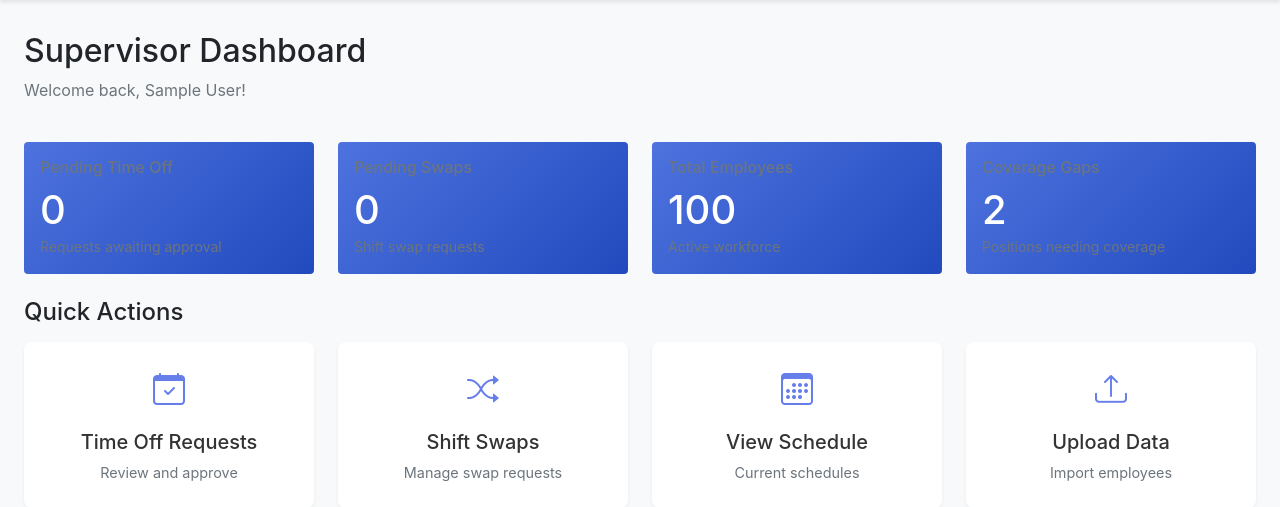
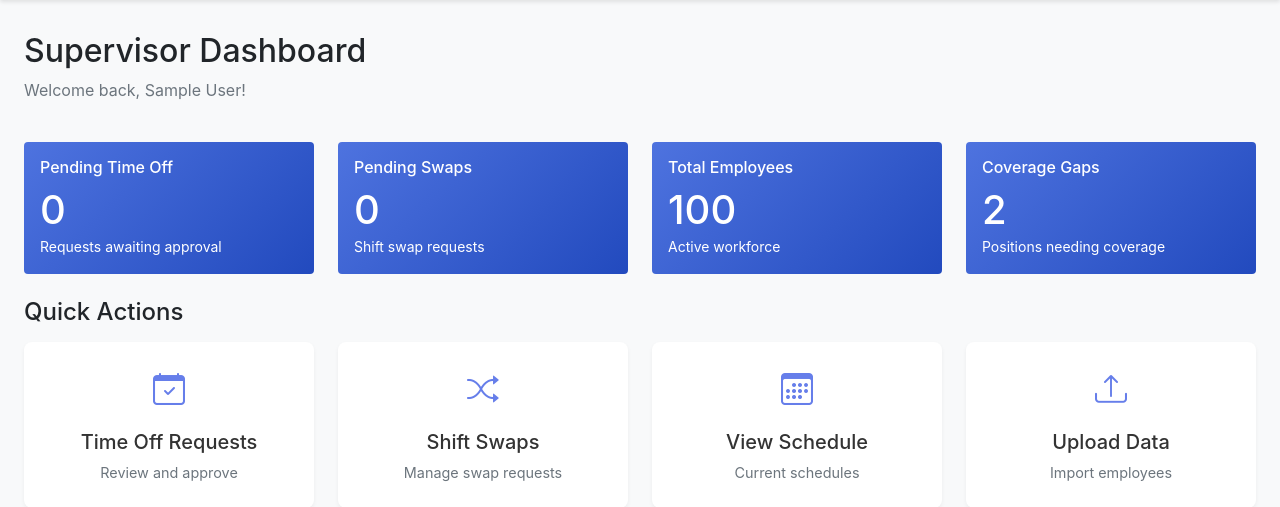
Before and after one commit to Hyperiongate/Workforce-Scheduler, a Flask app: page /supervisor/dashboard in a window 1280 px wide. Shown: the part 64-571 px from the top of the page. Run offline with Flask 3, Linux system fonts and the light colour scheme; a user stored in the database is signed in; tables that the repository leaves empty hold one stand-in row (values such as "Sample post").

Commit message:
Update supervisor_dashboard.html

```diff
--- a/templates/supervisor_dashboard.html
+++ b/templates/supervisor_dashboard.html
@@ -232,6 +232,12 @@
     transition: transform 0.2s;
 }
 
+.stat-card .card-body h6,
+.stat-card .card-body h3,
+.stat-card .card-body small {
+    color: white !important;
+}
+
 .stat-card:hover {
     transform: translateY(-2px);
 }
```
